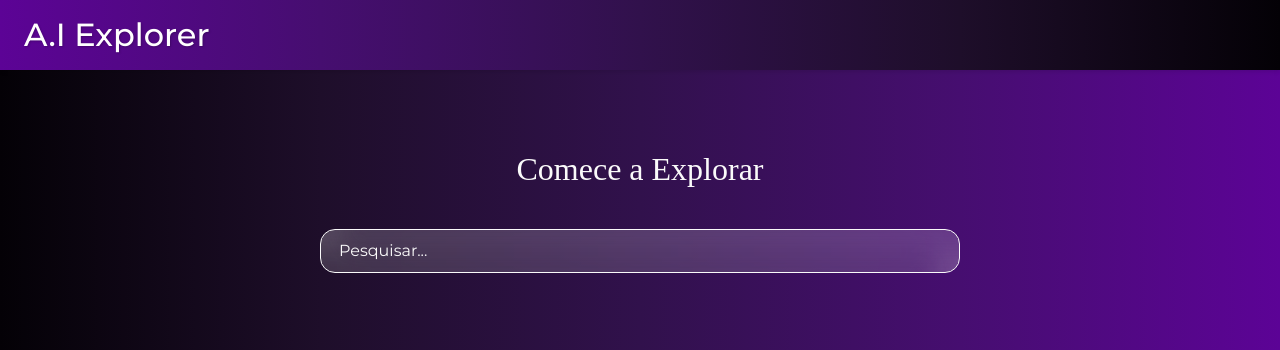
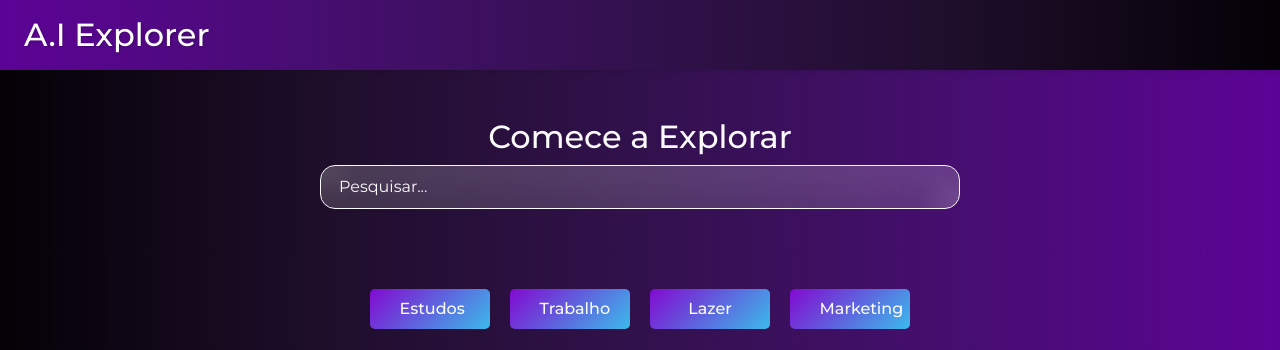
Before and after one commit to ICEI-PUC-Minas-PMV-ADS/pmv-ads-2024-1-e1-proj-web-t6-projeto-portal-ia, a plain HTML site: page codigo-fonte/src/resultados/resultados.html in a window 1280 px wide. Shown: the top 350 px of the page. Drawn offline with nearby package versions, Linux system fonts and the light colour scheme; a script that the page names is missing; some icons are missing.

Commit message:
modificações da pagina

```diff
--- a/codigo-fonte/src/resultados/resultados.css
+++ b/codigo-fonte/src/resultados/resultados.css
@@ -38,7 +38,7 @@ header {
     font-size: 2rem;
     text-align: center;
     color: #fafafa;
-    font-family: varino;
+    font-family: system-ui, -apple-system, BlinkMacSystemFont, 'Segoe UI', Roboto, Oxygen, Ubuntu, Cantarell, 'Open Sans', 'Helvetica Neue', sans-serif
     padding: 2rem;
   }
 
```
Also changed, not shown: codigo-fonte/src/resultados/resultados.html (+0 -1 lines).
